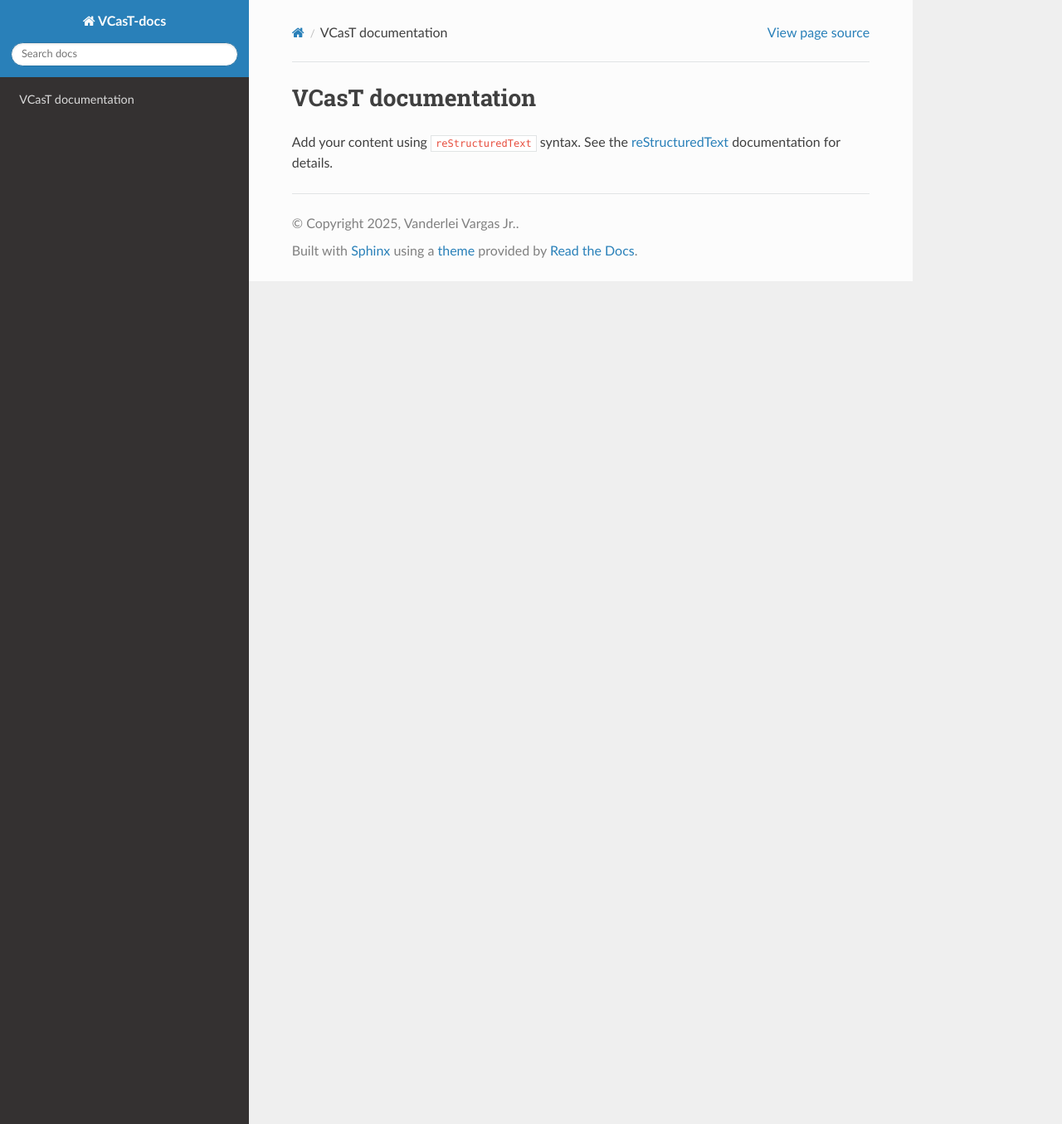
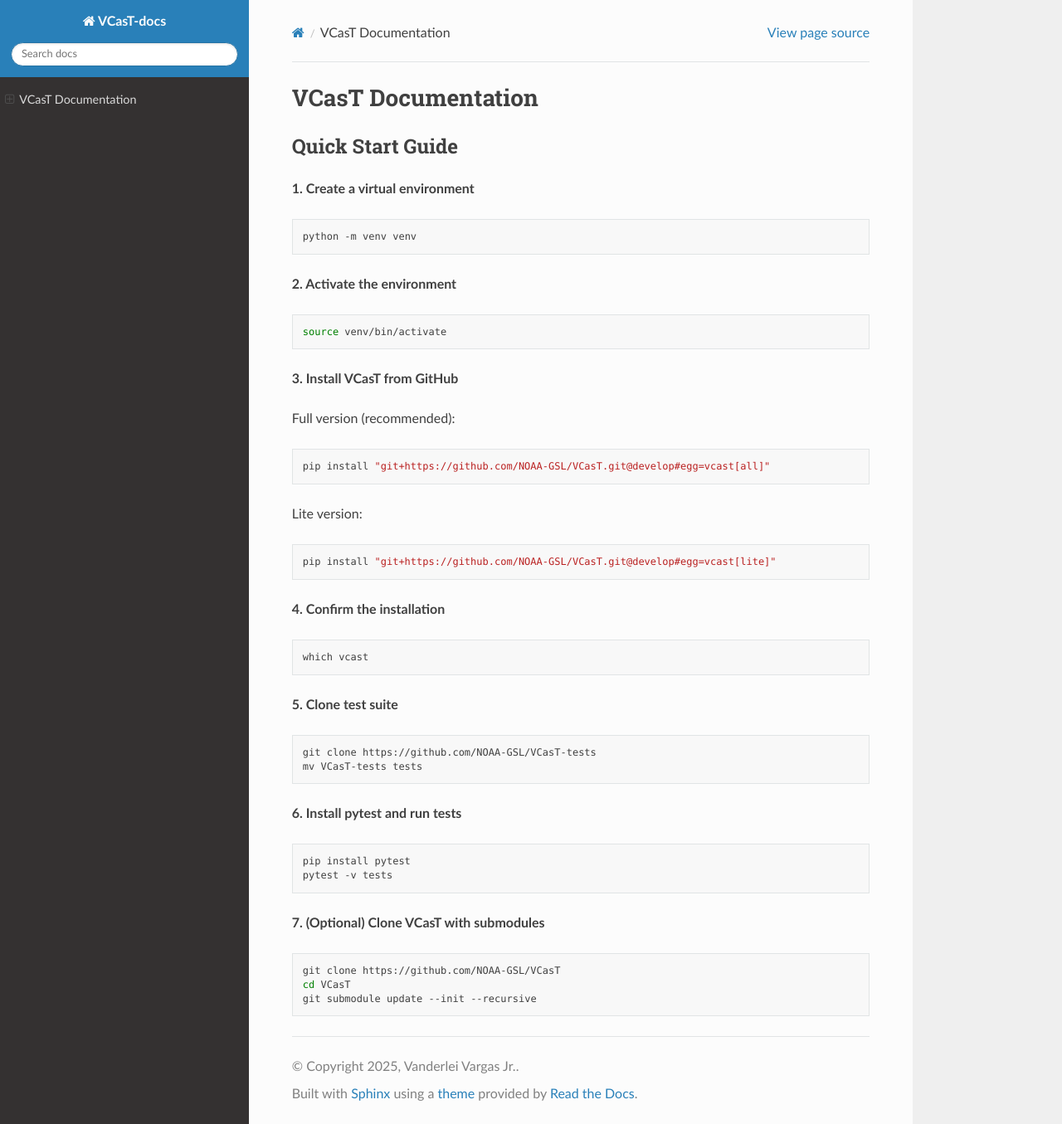
Before and after one commit to VanderleiVargas-NOAA/VCasT-docs, a Sphinx documentation site: the page built from source/index.rst, in a window 1280 px wide and 1355 px high. Shown: the whole window at 83% size. Built offline with Sphinx 7.4.7 and the Read the Docs theme 3.1.0, drawn with Linux system fonts in a browser that asks for light colours.

Commit message:
Quick start guide added

```diff
--- a/source/index.rst
+++ b/source/index.rst
@@ -1,14 +1,62 @@
-.. VCasT-docs documentation master file, created by
-   sphinx-quickstart on Wed May 14 19:50:25 2025.
-   You can adapt this file completely to your liking, but it should at least
-   contain the root `toctree` directive.
+VCasT Documentation
+===================
 
-VCasT documentation
-========================
+Quick Start Guide
+-----------------
 
-Add your content using ``reStructuredText`` syntax. See the
-`reStructuredText <https://www.sphinx-doc.org/en/master/usage/restructuredtext/index.html>`_
-documentation for details.
+**1. Create a virtual environment**
+
+.. code-block:: bash
+
+   python -m venv venv
+
+**2. Activate the environment**
+
+.. code-block:: bash
+
+   source venv/bin/activate
+
+**3. Install VCasT from GitHub**
+
+Full version (recommended):
+
+.. code-block:: bash
+
+   pip install "git+https://github.com/NOAA-GSL/VCasT.git@develop#egg=vcast[all]"
+
+Lite version:
+
+.. code-block:: bash
+
+   pip install "git+https://github.com/NOAA-GSL/VCasT.git@develop#egg=vcast[lite]"
+
+**4. Confirm the installation**
+
+.. code-block:: bash
+
+   which vcast
+
+**5. Clone test suite**
+
+.. code-block:: bash
+
+   git clone https://github.com/NOAA-GSL/VCasT-tests
+   mv VCasT-tests tests
+
+**6. Install pytest and run tests**
+
+.. code-block:: bash
+
+   pip install pytest
+   pytest -v tests
+
+**7. (Optional) Clone VCasT with submodules**
+
+.. code-block:: bash
+
+   git clone https://github.com/NOAA-GSL/VCasT
+   cd VCasT
+   git submodule update --init --recursive
 
 
 .. toctree::
```
Also changed, not shown: source/_static/img/logo.png (added).
